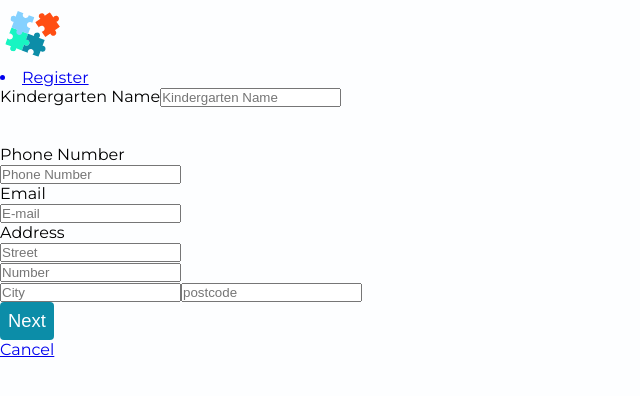
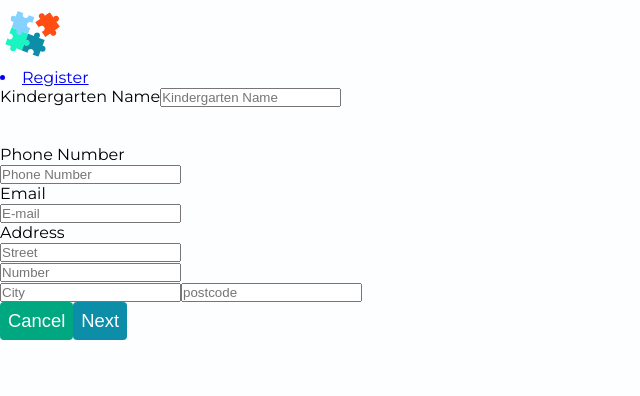
Before and after one commit to ben-gee723/kitacare, a React (Create React App) app in the folder frontend/: page /#/kgregister in a window 1280 px wide. Shown: the top 396 px of the page, without its empty margins (0-640 px from the left). Built offline with nearby package versions, Linux system fonts and the light colour scheme.

Commit message:
register layout changes

```diff
--- a/frontend/src/components/RegisterForms/KgRegister.js
+++ b/frontend/src/components/RegisterForms/KgRegister.js
@@ -60,10 +60,10 @@ export default function KgRegister2() {
           <input type='number' name='postcode' required placeholder='postcode' />
         </label>
         <br/>
+        <Link to='/'><button className="cancel">Cancel</button></Link>
         <input type='submit' value='Next' className='next' />
       </form>}
       {data.kg && <ManagerRegister kg={data.kg} submitForm={submitForm}/> }
-      <Link to='/'>Cancel</Link>
     </div>
   );
 }
--- a/frontend/src/components/RegisterForms/ManagerRegister.js
+++ b/frontend/src/components/RegisterForms/ManagerRegister.js
@@ -97,9 +97,9 @@ export default function ManagerRegister2(props) {
           <input type='password' name='password' placeholder='Password' required />
         </label>
         <br/>
+        <Link to='/'><button className="cancel">Cancel</button></Link>
         <input type='submit' value='Register' />
       </form>
-      <Link to='/'>Back</Link>
     </div>
   );
 }
```
